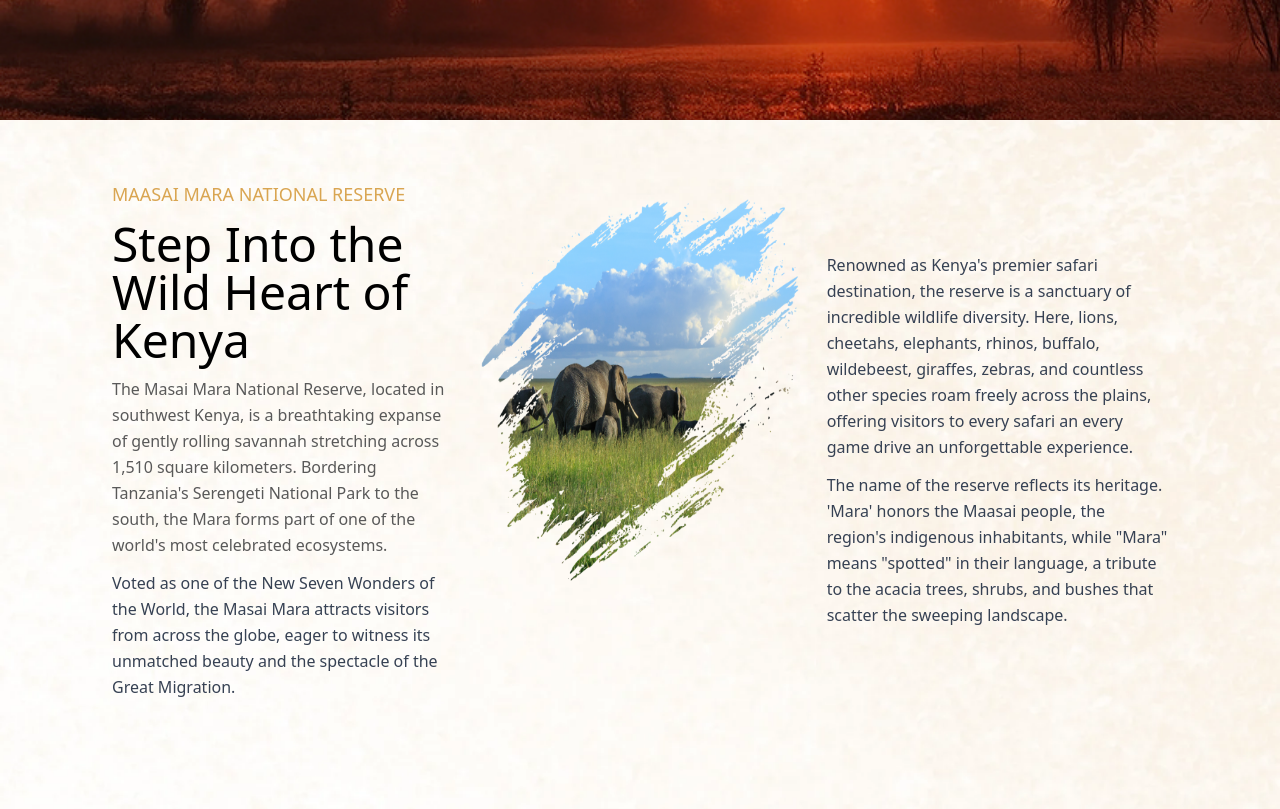
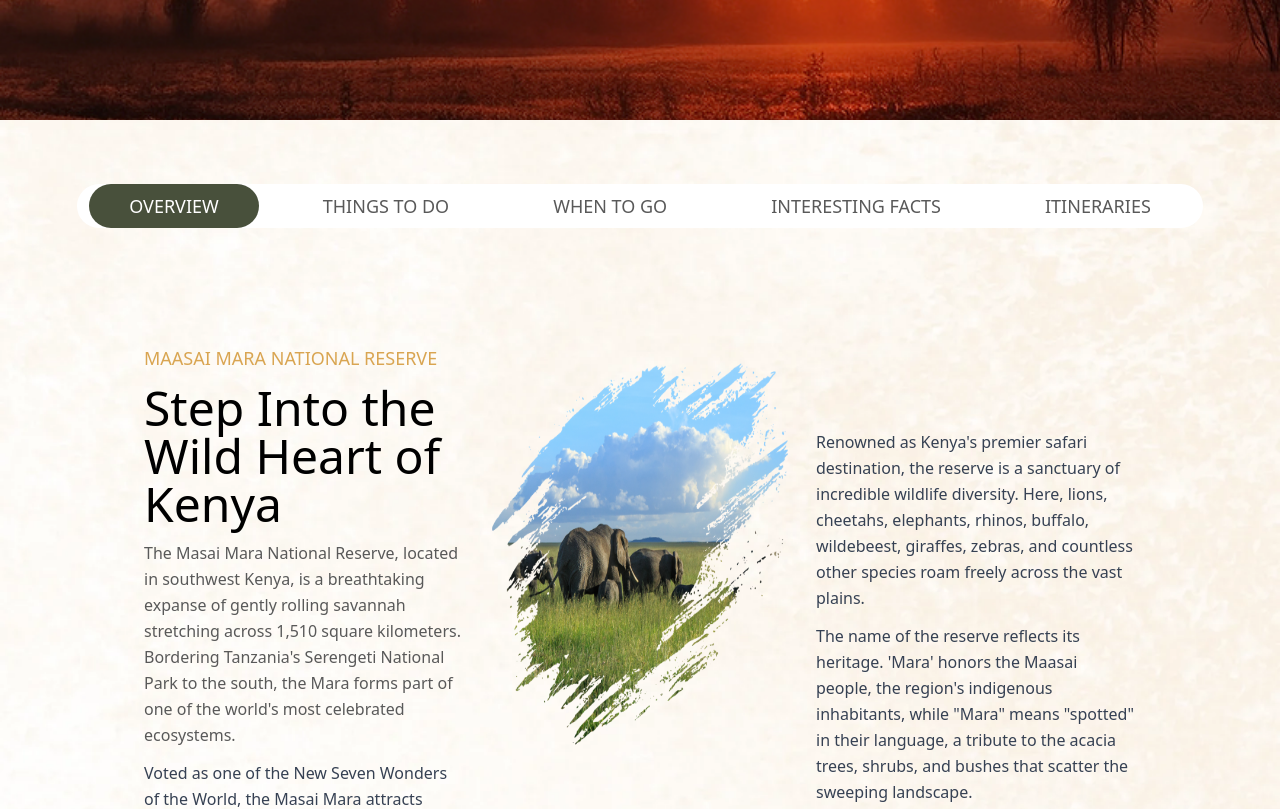
Before and after one commit to fayzxn04/Flying-Safari, a Next.js app: page /destination/lake-manyara-national-park in a window 1280 px wide. Shown: the part 680-1489 px from the top of the page. Built offline with nearby package versions, Linux system fonts and the light colour scheme.

Commit message:
Destination Individual Page navigation Tab

```diff
--- a/app/destination/[slug]/page.tsx
+++ b/app/destination/[slug]/page.tsx
@@ -4,6 +4,7 @@ import PopularItineraries from "@/components/home/PopularItineraries";
 import DestinationsOverview from "@/components/destinations/DestinationsOverview";
 import DestinationThingsToDo from "@/components/destinations/DestinationThingsToDo";
 import BestVisitTime from "@/components/destinations/BestVisitTime";
+import IntrestingFacts from "@/components/destinations/IntrestingFacts";
 
 async function Page({ params }: { params: Promise<{ slug: string }> }) {
   const { slug } = await params;
@@ -26,12 +27,31 @@ async function Page({ params }: { params: Promise<{ slug: string }> }) {
       />
       <div className="main-container bg-[url('/images/bg-dindividual.webp')] bg-cover bg-center bg-no-repeat ">
         <DestinationsOverview />
-        <DestinationThingsToDo />
+        {/* <DestinationThingsToDo />
         <BestVisitTime />
+        <IntrestingFacts />
         <PopularItineraries
           title="Popular Itineraries"
           subtitle="Safari Itineraries Curated just for you"
-        />
+        /> */}
+        <section id="things-to-do">
+          <DestinationThingsToDo />
+        </section>
+
+        <section id="when-to-go">
+          <BestVisitTime />
+        </section>
+
+        <section id="interesting-facts">
+          <IntrestingFacts />
+        </section>
+
+        <section id="itineraries">
+          <PopularItineraries
+            title="Popular Itineraries"
+            subtitle="Safari Itineraries Curated just for you"
+          />
+        </section>
       </div>
     </div>
   );
--- a/components/destinations/DestinationsOverview.tsx
+++ b/components/destinations/DestinationsOverview.tsx
@@ -1,10 +1,55 @@
 /* eslint-disable @next/next/no-img-element */
+"use client";
+import { useState } from "react";
+
+const TABS = [
+  { id: "overview", label: "Overview" },
+  { id: "things-to-do", label: "Things to do" },
+  { id: "when-to-go", label: "When to go" },
+  { id: "interesting-facts", label: "Interesting facts" },
+  { id: "itineraries", label: "Itineraries" },
+];
+
 export default function DestinationsOverview() {
+  const [activeTab, setActiveTab] = useState("overview");
+
+  // Scroll to the section on click
+  const goToSection = (id: string) => {
+    setActiveTab(id);
+    const section = document.getElementById(id);
+
+    if (section) {
+      const top = section.offsetTop - 100; // adjust offset if you have a fixed header
+      window.scrollTo({ top, behavior: "smooth" });
+    }
+  };
+
   return (
-    <div className="section-container main-container">
-      {/* Content Grid */}
+    <section id="overview" className="section-container">
+      {/* ----------- TABS START ----------- */}
+      <div className="flex justify-center pt-16 lg:pb-14 pb-6 ">
+        <div className="flex gap-6 overflow-x-scroll md:overflow-visible px-3 rounded-full bg-white">
+          {TABS.map((tab) => (
+            <button
+              key={tab.id}
+              onClick={() => goToSection(tab.id)}
+              className={`whitespace-nowrap px-10 py-2 text-sm lg:text-lg uppercase rounded-full transition-all
+                ${
+                  activeTab === tab.id
+                    ? "bg-primary text-white"
+                    : "text-dark-grey hover:text-black"
+                }`}
+            >
+              {tab.label}
+            </button>
+          ))}
+        </div>
+      </div>
+
+      {/* Overview content */}
+      <div className="section-container">
         <div className="grid lg:grid-cols-3 gap-4 px-4 lg:px-20 justify-items-start py-4 lg:py-15">
-        {/* First Grid */}
+          {/* Left column */}
           <div className="space-y-3">
             <p className="text-secondary uppercase text-sm md:text-lg font-light">
               MAASAI MARA NATIONAL RESERVE
@@ -25,33 +70,35 @@ export default function DestinationsOverview() {
               unmatched beauty and the spectacle of the Great Migration.
             </p>
           </div>
-        {/* Second Grid */}
+
+          {/* Center image */}
           <div className="mx-auto">
             <img
               src="/images/destination-individual-picture.png"
-            alt="picture"
-            className="lg:size-[420px] size-80 "
+              alt="Masai Mara elephants"
+              className="lg:size-[420px] size-80"
             />
           </div>
-        {/* Third Grid */}
+
+          {/* Right column */}
           <div className="space-y-3 lg:items-center flex flex-col lg:justify-center">
             <p className="text-gray-700 leading-relaxed">
-            Renowned as Kenya&apos;s premier safari destination, the reserve is
-            a sanctuary of incredible wildlife diversity. Here, lions, cheetahs,
-            elephants, rhinos, buffalo, wildebeest, giraffes, zebras, and
-            countless other species roam freely across the plains, offering
-            visitors to every safari an every game drive an unforgettable
-            experience.
+              Renowned as Kenya&apos;s premier safari destination, the reserve
+              is a sanctuary of incredible wildlife diversity. Here, lions,
+              cheetahs, elephants, rhinos, buffalo, wildebeest, giraffes,
+              zebras, and countless other species roam freely across the vast
+              plains.
             </p>
             <p className="text-gray-700 leading-relaxed">
               The name of the reserve reflects its heritage. &apos;Mara&apos;
-            honors the Maasai people, the region&apos;s indigenous inhabitants,
-            while &quot;Mara&quot; means &quot;spotted&quot; in their language,
-            a tribute to the acacia trees, shrubs, and bushes that scatter the
-            sweeping landscape.
+              honors the Maasai people, the region&apos;s indigenous
+              inhabitants, while &quot;Mara&quot; means &quot;spotted&quot; in
+              their language, a tribute to the acacia trees, shrubs, and bushes
+              that scatter the sweeping landscape.
             </p>
           </div>
         </div>
       </div>
+    </section>
   );
 }
--- /dev/null
+++ b/components/destinations/IntrestingFacts.tsx
@@ -0,0 +1,5 @@
+import React from "react";
+
+export default function IntrestingFacts() {
+  return <div>IntrestingFacts</div>;
+}
```
Lines whose indentation alone changed are shown as unchanged.
